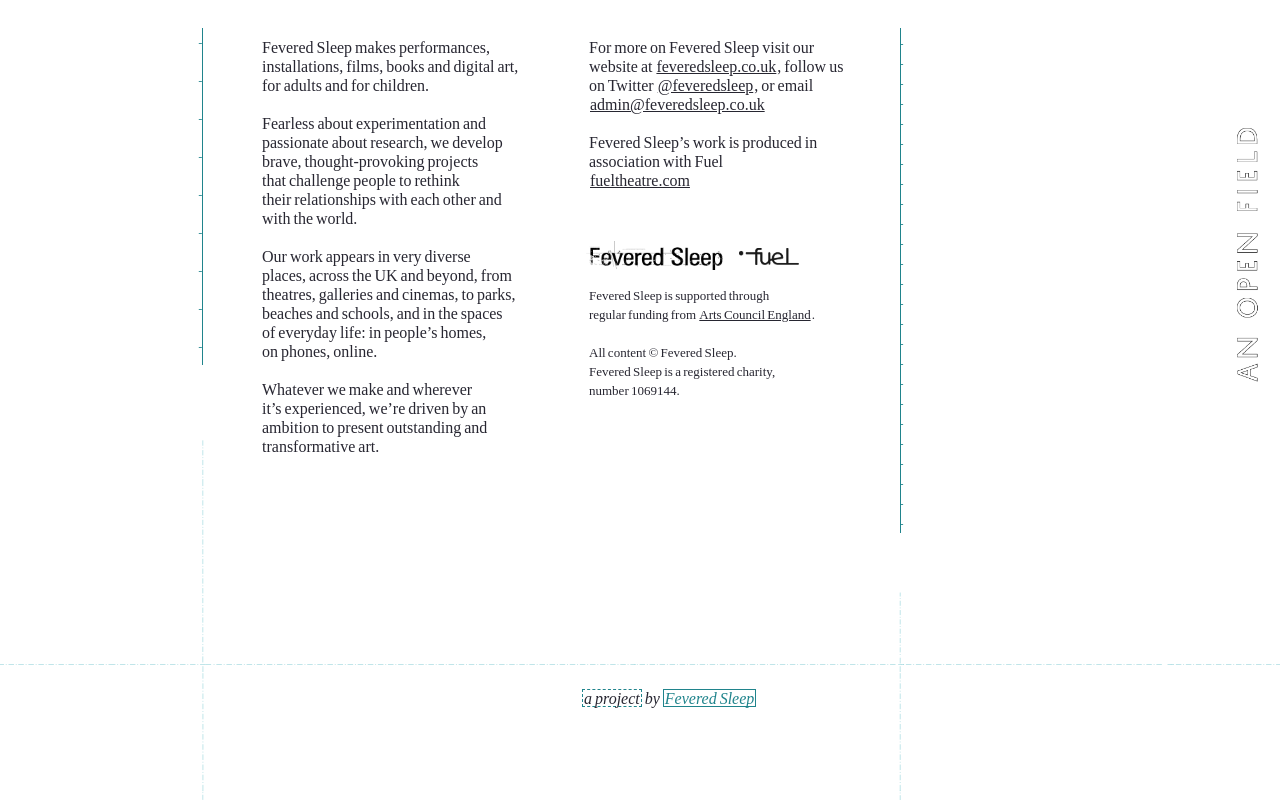
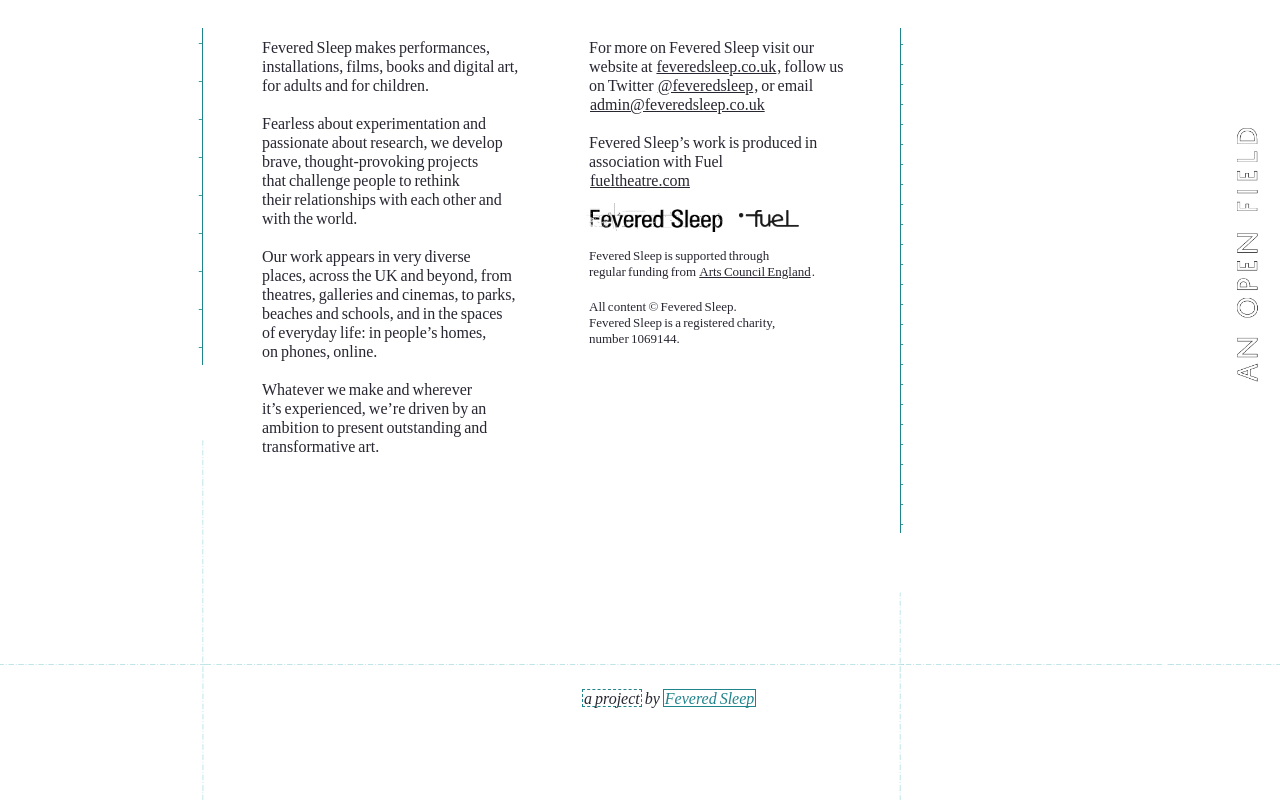
Before and after one commit to jigsawpieces/An-Open-Field, a plain HTML site: page caslon/index.html in a window 1280 px wide. Both pictures are taken after a click on the link "Fevered Sleep". Drawn offline with Linux system fonts and the light colour scheme; a web font is replaced by a local one.

Commit message:
Revert FS page changes

```diff
--- a/caslon/index.html
+++ b/caslon/index.html
@@ -3189,18 +3189,15 @@
 <p>Fevered Sleep’s work is produced in</p>
 <p>association with Fuel</p>
 <p><a href="http://www.fueltheatre.com" target="_blank">fueltheatre.com</a></p>
-<p>&nbsp;</p>
-<p>&nbsp;</p>
-
 <a style="float: left; margin-top: 13px; margin-bottom: 12px; margin-left: -5px;" target="_blank" href="http://feveredsleep.co.uk"><img src="img/fevered-sleep-logo.png" alt="Fevered Sleep" width="140"></a> <a style="float:left; margin-top: 20px; margin-bottom: 6px" target="_blank" href="http://fueltheatre.com"><img width="60" style="margin-left: 15px;" src="img/fuel_logo_black.jpg" alt="Fuel Theatre"></a>
 
 <div class="clearfix"></div>
-<p style="font-size: 13px;">Fevered Sleep is supported through</p>
-<p style="font-size: 13px">regular funding from <a href="http://www.artscouncil.org.uk/" target="_blank">Arts Council England</a>.</p>
-<p>&nbsp;</p>
-<p style="font-size: 13px;">All content &copy; Fevered Sleep.</p>
-<p style="font-size: 13px;">Fevered Sleep is a registered charity,</p>
-<p style="font-size: 13px;">number 1069144.</p>
+<p style="font-size: 13px; line-height: 16px;">Fevered Sleep is supported through</p>
+<p style="font-size: 13px; line-height: 16px;">regular funding from <a href="http://www.artscouncil.org.uk/" target="_blank">Arts Council England</a>.</p>
+<p>&nbsp;</p>
+<p style="font-size: 13px; line-height: 16px;">All content &copy; Fevered Sleep.</p>
+<p style="font-size: 13px;line-height: 16px;">Fevered Sleep is a registered charity,</p>
+<p style="font-size: 13px;line-height: 16px;">number 1069144.</p>
                     </div>
                 	</div>
                 </div>
```
Also changed, not shown: index.html (+1 -1 lines).
